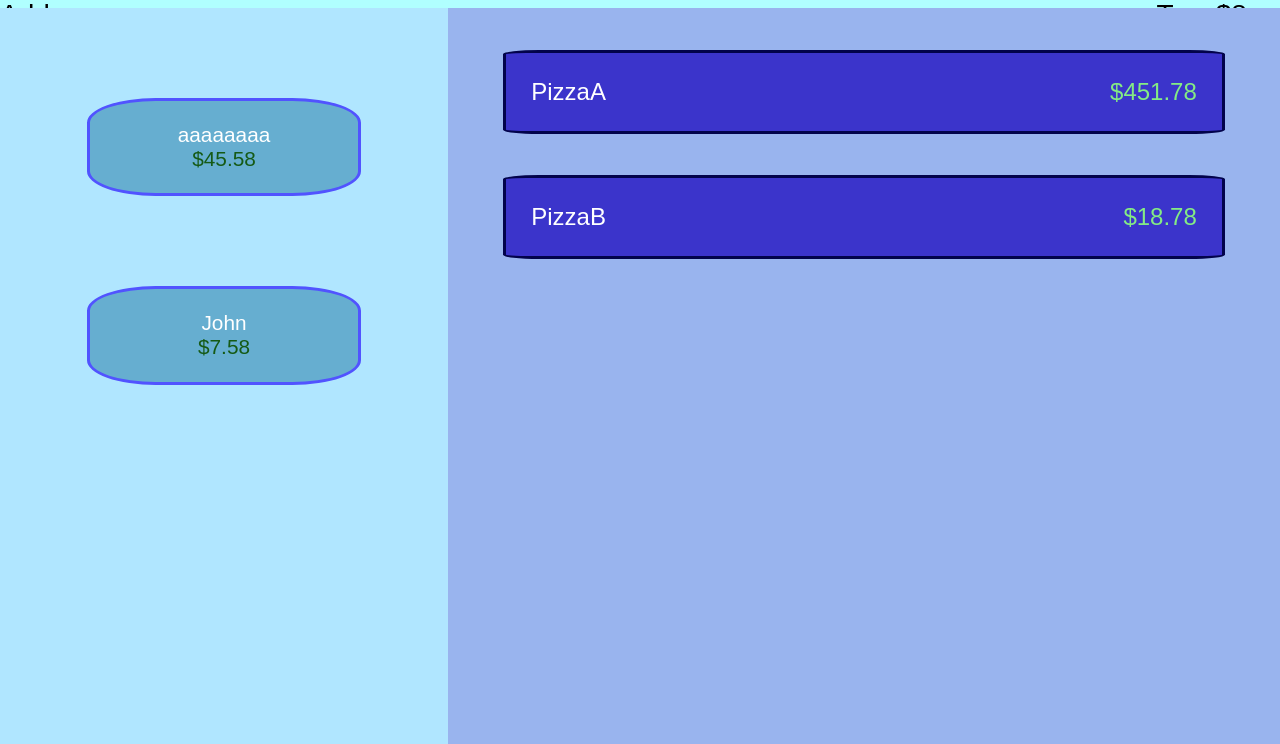
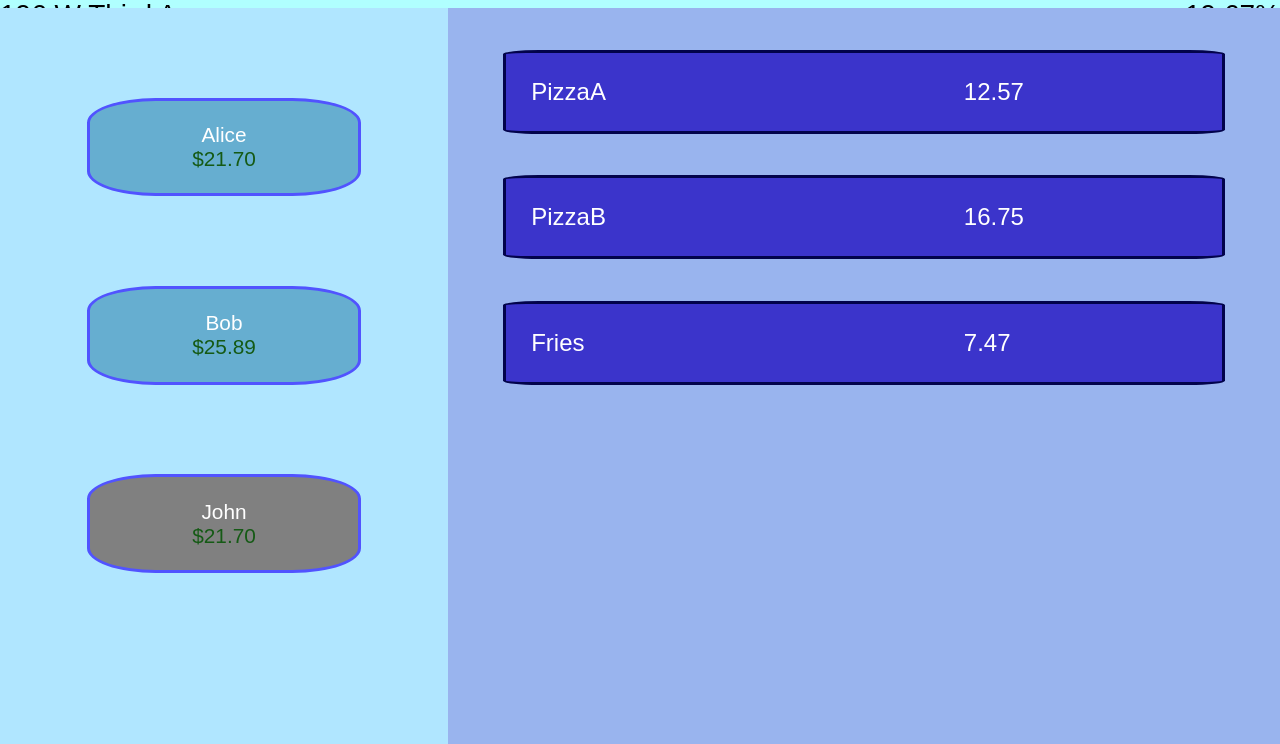
Before and after one commit to qdm12/BillSplitter, a plain HTML site: page dynamic.html in a window 1280 px wide. Shown: the part 152-896 px from the top of the page. Drawn offline with nearby package versions, Linux system fonts and the light colour scheme; a web font is replaced by a local one.

Commit message:
UI reads from object

```diff
--- a/dynamic.html
+++ b/dynamic.html
@@ -74,7 +74,7 @@ html, body {
     color: white;
     background-color: rgba(39, 126, 167, 0.534);
 }
-.username { /* to trim in JS */
+.username { /* TODO trim in JS */
     display: flex;
     justify-content: center;
     color: white;
@@ -136,32 +136,14 @@ html, body {
     <div id="billright">
         <div id="tip">Tip: $4.67</div>
         <div id="tax">Tax: $8</div>
-        <div id="done">DONE</div>
     </div>
+    <div id="done" style="position:absolute;left:25%;width:100%;color:rgb(255, 0, 0)"></div>
 </div>
-<div id="users">
-    <div class="user">
-        <div class="username">aaaaaaaa</div>
-        <div class="userown">$45.58</div>
-    </div>
-    <div class="user">
-        <div class="username">John</div>
-        <div class="userown">$7.58</div>
-    </div>
-</div>
-<div id="items">
-    <div class="item">
-        <div class="itemname">PizzaA</div>
-        <div class="itemprice">$451.78</div>
-    </div>
-    <div class="item">
-        <div class="itemname">PizzaB</div>
-        <div class="itemprice">$18.78</div>
-    </div>
-</div>
+<div id="users"></div>
+<div id="items"></div>
 
 <script>
-// get data
+// TODO get data
 data = {
     id: 1,
     time: {sec:'01', min:'00', hour:'00', day:'01', month:'Dec', year:'2017' },
@@ -185,6 +167,80 @@ data = {
     ]
 };
 
+
+var i, j, k;
+$("#description #billname").text(data.name);
+$("#description #restaurant").text(data.restaurant);
+$("#description #address").text(data.address);
+$("#description #time").text(data.time.day+" "+data.time.month+" "+data.time.year+" at "+data.time.hour+":"+data.time.min);
+$("#description #tip").text("$" + data.tip);
+$("#description #tax").text(data.tax + "%");
+if (data.done) {
+    $("#description #billname").css({
+        "text-decoration": "line-through",
+        color: "red"
+    });
+    $("#description").css({
+        background: "rgb(255, 170, 170)"
+    });
+    $("#description #done").text("This bill will be deleted in 24 hours");
+}
+
+var userOwn;
+for(i = 0; i < data.users.length; i += 1) {
+    $("#users").append('<div id="user'+ i +'" class="user"></div>');
+    $("#users #user"+i).append('<div class="username">' + data.users[i].username + '</div>');
+    userOwn = 0;
+    for(j = 0; j < data.consumers.length; j += 1) {
+        if (data.consumers[j].user_id === data.users[i].id) {
+            for(k = 0; k < data.items.length; k += 1) {
+                if (data.items[k].id === data.consumers[j].item_id) {
+                    userOwn += data.items[k].amount;
+                }
+            }
+        }
+    }
+    userOwn *= 1 + data.tax / 100;
+    userOwn += data.tip / (data.users.length + data.tempUsers.length);
+    $("#users #user"+i).append('<div class="userown">$' + userOwn.toFixed(2) + '</div>');
+}
+for(i = 0; i < data.tempUsers.length; i += 1) {
+    $("#users").append('<div id="tempUser'+ i +'" class="user" style="background:grey;"></div>');
+    $("#users #tempUser"+i).append('<div class="username">' + data.tempUsers[i].username + '</div>');
+    userOwn = 0;
+    for(j = 0; j < data.consumers.length; j += 1) {
+        if (data.consumers[j].temp_user_id === data.tempUsers[i].id && !data.consumers[j].paid) {
+            for(k = 0; k < data.items.length; k += 1) {
+                if (data.items[k].id === data.consumers[j].item_id) {
+                    userOwn += data.items[k].amount;
+                }
+            }
+        }
+    }
+    userOwn *= 1 + data.tax / 100;
+    userOwn += data.tip / (data.users.length + data.tempUsers.length);
+    $("#users #tempUser"+i).append('<div class="userown">$' + userOwn.toFixed(2) + '</div>');
+}
+
+var itemPaid = true;
+var amount = 0;
+for(i = 0; i < data.items.length; i += 1) {
+    $("#items").append('<div id="item'+ i +'" class="item"></div>');
+    $("#items #item"+i).append('<div class="itemname">' + data.items[i].name + '</div>');
+    itemPaid = true;
+    for(j = 0; j < data.consumers.length; j += 1) {
+        if (data.consumers[j].item_id === data.items[i].id && !data.consumers[j].paid) {
+            itemPaid = false;
+            break;
+        }
+    }
+    if (itemPaid) {
+        $("#items #item"+i).append('<div class="itemamount" style="color:yellow;">PAID</div>');
+    } else {
+        amount = data.items[i].amount * (1 + data.tax / 100);
+        $("#items #item"+i).append('<div class="itemamount">' + amount.toFixed(2) + '</div>');
+    }
+}
 
 
 /*
```
